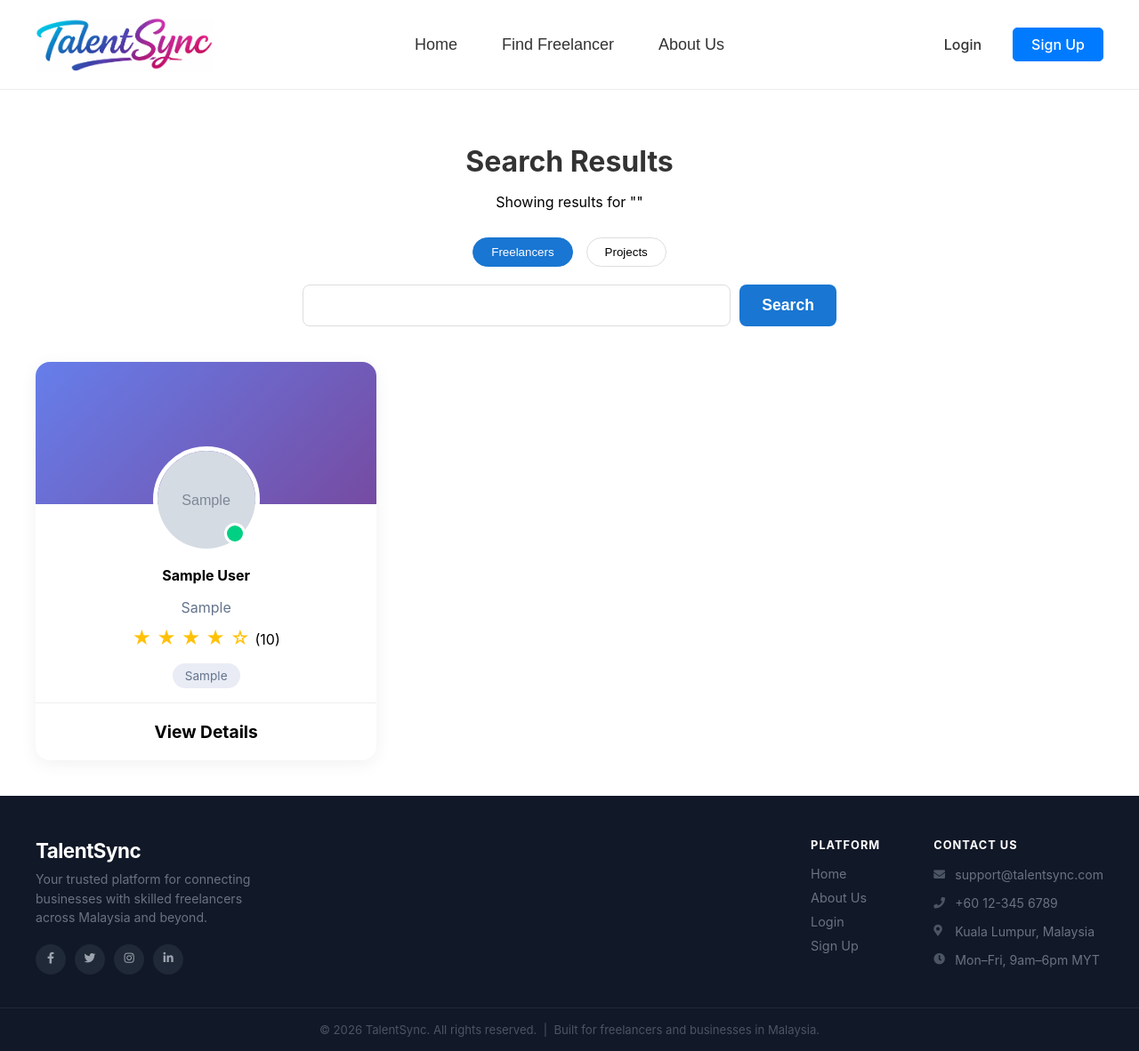
After one commit to leong8502/fyp_project, a Django app: page /search/ in a window 1280 px wide. The commit adds this page. Shown: the whole page at 89% size. Run offline with Django 5.2, Linux system fonts and the light colour scheme; tables that the repository leaves empty hold one stand-in row (values such as "Sample post"); grey boxes marked "Sample" are stand-in pictures; some libraries are stand-ins or nearby versions.

Commit message:
guest page

```diff
--- /dev/null
+++ b/core/static/core/css/guest_search.css
@@ -0,0 +1,151 @@
+/* Guest Search Page Styles */
+.search-results-page {
+    padding: 40px 20px;
+    max-width: 1200px;
+    margin: 0 auto;
+    min-height: 60vh;
+}
+
+.search-header {
+    margin-bottom: 30px;
+    text-align: center;
+}
+
+.search-header h1 {
+    font-size: 2rem;
+    color: #333;
+    margin-bottom: 10px;
+}
+
+.results-grid {
+    display: grid;
+    grid-template-columns: repeat(auto-fill, minmax(300px, 1fr));
+    gap: 25px;
+    margin-top: 30px;
+}
+
+.no-results {
+    text-align: center;
+    padding: 50px;
+    background: #f9f9f9;
+    border-radius: 12px;
+    margin-top: 30px;
+}
+
+.search-bar-inner {
+    max-width: 600px;
+    margin: 0 auto 40px;
+}
+
+.type-multiplier {
+    display: flex;
+    justify-content: center;
+    gap: 15px;
+    margin-bottom: 20px;
+}
+
+.type-btn {
+    padding: 8px 20px;
+    border-radius: 20px;
+    border: 1px solid #ddd;
+    background: white;
+    cursor: pointer;
+    transition: all 0.3s;
+}
+
+.type-btn.active {
+    background: #1976d2;
+    color: white;
+    border-color: #1976d2;
+}
+
+/* Project Card Specifics */
+.project-card {
+    background: white;
+    border-radius: 12px;
+    padding: 24px;
+    box-shadow: 0 4px 15px rgba(0,0,0,0.05);
+    transition: transform 0.3s;
+    border: 1px solid #eee;
+    display: flex;
+    flex-direction: column;
+}
+
+.project-card:hover {
+    transform: translateY(-5px);
+}
+
+.project-category {
+    font-size: 0.8rem;
+    color: #1976d2;
+    font-weight: 600;
+    margin-bottom: 10px;
+}
+
+.project-title {
+    font-size: 1.2rem;
+    margin-bottom: 12px;
+    color: #333;
+}
+
+.project-desc {
+    font-size: 0.95rem;
+    color: #666;
+    line-height: 1.5;
+    margin-bottom: 20px;
+    flex-grow: 1;
+}
+
+.project-footer {
+    display: flex;
+    justify-content: space-between;
+    align-items: center;
+    padding-top: 15px;
+    border-top: 1px solid #eee;
+}
+
+.project-budget {
+    font-weight: 700;
+    color: #2e7d32;
+}
+
+.view-btn {
+    background: #1976d2;
+    color: white;
+    padding: 8px 16px;
+    border-radius: 6px;
+    text-decoration: none;
+    font-size: 0.9rem;
+}
+
+/* --- Pagination Styles (Matched to client_profile.css) --- */
+.pagination {
+    display: flex;
+    justify-content: center;
+    gap: 10px;
+    margin-top: 40px;
+}
+
+.page-link {
+    padding: 8px 16px;
+    border: 1px solid #ddd;
+    border-radius: 8px;
+    text-decoration: none;
+    color: #4A90E2;
+    transition: all 0.2s;
+    display: flex;
+    align-items: center;
+    justify-content: center;
+    min-width: 40px;
+}
+
+.page-link:hover {
+    background-color: #f0f0ff;
+    border-color: #4A90E2;
+}
+
+.page-link.active {
+    background-color: #4A90E2;
+    color: white;
+    border-color: #4A90E2;
+}
--- /dev/null
+++ b/core/templates/core/guest_search.html
@@ -0,0 +1,134 @@
+{% extends 'core/master.html' %}
+{% load static %}
+
+{% block title %}Search Results - TalentSync{% endblock %}
+
+{% block extra_css %}
+<link rel="stylesheet" href="{% static 'core/css/home.css' %}">
+<link rel="stylesheet" href="{% static 'core/css/guest_search.css' %}">
+{% endblock %}
+
+{% block content %}
+<div class="search-results-page">
+    <div class="search-header">
+        <h1>Search Results</h1>
+        <p>Showing results for "{{ query }}"</p>
+    </div>
+
+    <div class="search-bar-inner">
+        <form action="{% url 'guest_search' %}" method="GET">
+            <div class="type-multiplier">
+                <button type="button" class="type-btn {% if search_type == 'hire' %}active{% endif %}" data-val="hire">Freelancers</button>
+                <button type="button" class="type-btn {% if search_type == 'work' %}active{% endif %}" data-val="work">Projects</button>
+                <input type="hidden" name="type" id="type-input" value="{{ search_type }}">
+            </div>
+            <div class="search-input-wrapper" style="display: flex; gap: 10px;">
+                <input type="text" name="q" value="{{ query }}" class="main-search-input" style="flex-grow: 1; padding: 12px; border: 1px solid #ddd; border-radius: 8px;">
+                <button type="submit" class="search-btn" style="background: #1976d2; color: white; padding: 0 25px; border-radius: 8px; border: none; cursor: pointer;">Search</button>
+            </div>
+        </form>
+    </div>
+
+    <div class="results-container">
+        {% if search_type == 'hire' %}
+            <div class="results-grid">
+                {% for freelancer in results %}
+                <div class="freelancer-card" style="margin: 0; width: auto;">
+                    <div class="freelancer-header">
+                        {% if freelancer.profile_image %}
+                            <img src="{{ freelancer.profile_image.url }}" alt="{{ freelancer.full_name }}" class="avatar">
+                        {% else %}
+                            <img src="{% static 'core/images/default_profile.png' %}" alt="Freelancer" class="avatar">
+                        {% endif %}
+                        <div class="online-status"></div>
+                    </div>
+                    <h4>{{ freelancer.full_name|default:freelancer.user.username }}</h4>
+                    <p class="job-title">{{ freelancer.tagline|default:"Expert Freelancer" }}</p>
+                    <div class="rating">
+                        <span class="stars">
+                            {% if freelancer.user.rating_summary.average_rating %}
+                                {% with ""|center:5 as range %}
+                                {% for _ in range %}
+                                    {% if forloop.counter <= freelancer.user.rating_summary.average_rating %}★{% else %}☆{% endif %}
+                                {% endfor %}
+                                {% endwith %}
+                            {% else %}
+                                ★★★★★
+                            {% endif %}
+                        </span>
+                        <span class="rating-count">({{ freelancer.user.rating_summary.total_reviews|default:0 }})</span>
+                    </div>
+                    <div class="skills">
+                        {% for skill in freelancer.skills_list|slice:":3" %}
+                            <span>{{ skill }}</span>
+                        {% empty %}
+                            <span>Generalist</span>
+                        {% endfor %}
+                    </div>
+                    <a href="{% url 'login' %}" class="price" style="text-decoration: none; color: inherit; display: block;">View Details</a>
+                </div>
+                {% empty %}
+                <div class="no-results" style="grid-column: 1 / -1;">
+                    <h3>No freelancers found</h3>
+                    <p>Try searching for different skills or keywords.</p>
+                </div>
+                {% endfor %}
+            </div>
+        {% else %}
+            <div class="results-grid">
+                {% for project in results %}
+                <div class="project-card">
+                    <div class="project-category">{{ project.category.name|default:"General" }}</div>
+                    <h3 class="project-title">{{ project.title }}</h3>
+                    <p class="project-desc">{{ project.description|truncatechars:180 }}</p>
+                    <div class="project-footer">
+                        <span class="project-budget">RM {{ project.budget }}</span>
+                        <a href="{% url 'login' %}" class="view-btn">View Job</a>
+                    </div>
+                </div>
+                {% empty %}
+                <div class="no-results" style="grid-column: 1 / -1;">
+                    <h3>No projects found</h3>
+                    <p>Try searching for different job titles or categories.</p>
+                </div>
+                {% endfor %}
+            </div>
+        {% endif %}
+    </div>
+
+    <!-- Pagination -->
+    {% if results.has_other_pages %}
+    <div class="pagination">
+        {% if results.has_previous %}
+            <a href="?q={{ query }}&type={{ search_type }}&page={{ results.previous_page_number }}" class="page-link">&laquo; Previous</a>
+        {% endif %}
+
+        {% for i in custom_page_range %}
+            {% if i == results.number %}
+                <span class="page-link active">{{ i }}</span>
+            {% elif i == results.paginator.ELLIPSIS %}
+                <span class="page-link" style="border: none; cursor: default;">{{ i }}</span>
+            {% else %}
+                <a href="?q={{ query }}&type={{ search_type }}&page={{ i }}" class="page-link">{{ i }}</a>
+            {% endif %}
+        {% endfor %}
+
+        {% if results.has_next %}
+            <a href="?q={{ query }}&type={{ search_type }}&page={{ results.next_page_number }}" class="page-link">Next &raquo;</a>
+        {% endif %}
+    </div>
+    {% endif %}
+</div>
+
+<script>
+    document.querySelectorAll('.type-btn').forEach(btn => {
+        btn.addEventListener('click', () => {
+            document.querySelectorAll('.type-btn').forEach(b => b.classList.remove('active'));
+            btn.classList.add('active');
+            document.getElementById('type-input').value = btn.dataset.val;
+
+            btn.closest('form').submit();
+        });
+    });
+</script>
+{% endblock %}
--- a/core/templates/core/master.html
+++ b/core/templates/core/master.html
@@ -24,8 +24,7 @@
             <!-- Navigation in the center -->
             <nav class="main-nav">
                 <a href="{% url 'home' %}">Home</a>
-                <a href="#">How It Works</a>
-                <a href="#">Find Freelancer</a>
+                <a href="{% url 'guest_search' %}?type=hire">Find Freelancer</a>
                 <a href="{% url 'about' %}">About Us</a>
                 <!-- Add more links as needed -->
             </nav>
--- a/core/urls.py
+++ b/core/urls.py
@@ -6,6 +6,7 @@ from . import views
 urlpatterns = [
     # ── Shared / Auth ───────────────────────────────────────────────────────
     path('', views.home, name='home'),
+    path('search/', views.guest_search, name='guest_search'),
     path('accounts/login/', views.login, name='login'),
     path('panel/login/', views.admin_login, name='admin_login'),
     path('logout/', views.logout, name='logout'),
--- a/core/views/__init__.py
+++ b/core/views/__init__.py
@@ -12,7 +12,7 @@ from core.views.auth import (
     verify_email,
 )
 
-from core.views.common import home, aboutUS
+from core.views.common import home, aboutUS, guest_search
 
 from core.views.client import (
     client_home,
--- a/core/views/common.py
+++ b/core/views/common.py
@@ -5,13 +5,98 @@ from django.shortcuts import render, redirect
 from django.contrib.auth.decorators import login_required
 from core.decorators import guest_required
 from django.contrib import messages
+from django.db.models import Q
+from django.core.paginator import Paginator
 
 from core.forms import SupportForm
-from core.models import Ticket
+from core.models import Ticket, Freelancer, Project
 
 @guest_required
 def home(request):
-    return render(request, 'core/home.html')
+    from django.db.models import Avg
+    from core.models import RatingSummary
+
+    # Bayesian Average Formula Parameters
+    # score = (v/(v+m))*R + (m/(v+m))*C
+    # m = minimum reviews required (user specified 5)
+    # v = number of reviews for the freelancer
+    # R = average rating of the freelancer
+    # C = mean rating across the whole report (average of all average_ratings)
+
+    m = 5
+
+    # Calculate C: mean rating across all freelancers who have at least one review
+    # Or count all freelancers? Usually it's based on those with reviews.
+    avg_data = RatingSummary.objects.filter(total_reviews__gt=0).aggregate(Avg('average_rating'))
+    C = float(avg_data['average_rating__avg'] or 0)
+
+    freelancers = list(Freelancer.objects.select_related('user__rating_summary'))
+
+    # Calculate score for each freelancer
+    for f in freelancers:
+        rating_summary = getattr(f.user, 'rating_summary', None)
+        if rating_summary:
+            v = float(rating_summary.total_reviews)
+            R = float(rating_summary.average_rating)
+            # Apply Bayesian formula
+            f.bayesian_score = (v / (v + m)) * R + (m / (v + m)) * C
+        else:
+            # For freelancers with no rating summary, v=0, R=0
+            f.bayesian_score = (0 / (0 + m)) * 0 + (m / (0 + m)) * C
+
+        f.skills_list_preview = [s.strip() for s in f.skills.split(',') if s.strip()][:3]
+
+    # Sort freelancers by bayesian_score descending
+    top_freelancers = sorted(freelancers, key=lambda x: x.bayesian_score, reverse=True)[:3]
+
+    return render(request, 'core/home.html', {
+        'top_freelancers': top_freelancers
+    })
+
+def guest_search(request):
+    query = request.GET.get('q', '').strip()
+    search_type = request.GET.get('type', 'hire') # 'hire' = search freelancers, 'work' = search projects
+
+    # If user is logged in, redirect to their respective search pages
+    if request.user.is_authenticated:
+        if hasattr(request.user, 'client'):
+            return redirect(f'/client/search/?q={query}')
+        elif hasattr(request.user, 'freelancer'):
+            return redirect(f'/freelancer/search-job/?q={query}')
+
+    if search_type == 'hire':
+        results = Freelancer.objects.select_related('user__rating_summary').all()
+        if query:
+            results = results.filter(
+                Q(full_name__icontains=query) |
+                Q(skills__icontains=query) |
+                Q(tagline__icontains=query)
+            )
+        results = results.order_by('-user__rating_summary__average_rating')
+    else:
+        results = Project.objects.filter(status='open')
+        if query:
+            results = results.filter(
+                Q(title__icontains=query) |
+                Q(description__icontains=query) |
+                Q(required_skills__icontains=query)
+            )
+        results = results.order_by('-published_at')
+
+    paginator = Paginator(results, 9)
+    page_number = request.GET.get('page')
+    page_obj = paginator.get_page(page_number)
+
+    # Get elided page range (e.g., [1, 2, '...', 7, 8, 9, '...', 20])
+    # page_obj.number is the current page
+    custom_page_range = paginator.get_elided_page_range(page_obj.number, on_each_side=2, on_ends=1)
+
+    return render(request, 'core/guest_search.html', {
+        'results': page_obj,
+        'query': query,
+        'search_type': search_type,
+        'custom_page_range': custom_page_range,
+    })
 
 def aboutUS(request):
     if request.user.is_authenticated and hasattr(request.user, 'client'):
```
Also changed, not shown: core/templates/core/home.html (+48 -14 lines).
